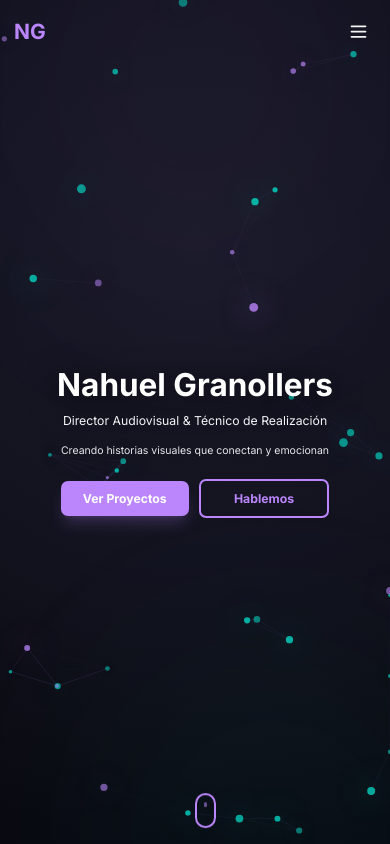
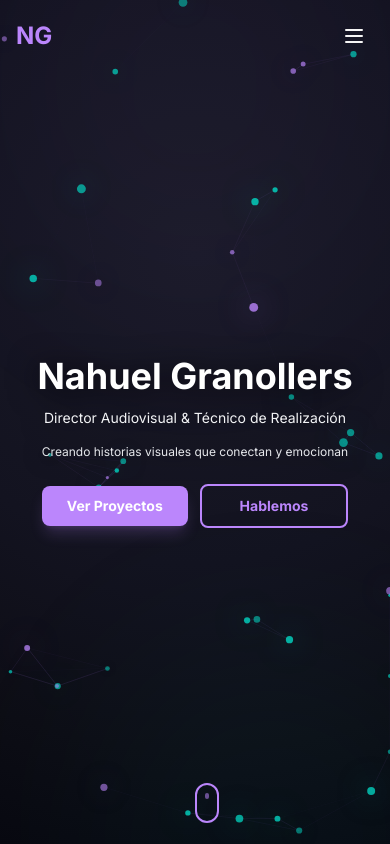
Before and after one commit to NahuelGranollers/Portfolio, a React (Vite) app: page / in a window 390 px wide. Shown: the top 844 px of the page. Built offline with nearby package versions, Linux system fonts and the light colour scheme; no server answers.

Commit message:
fix: Update styles for improved responsiveness and readability; modify cache settings for static resources

```diff
--- a/index.css
+++ b/index.css
@@ -1,24 +1,3 @@
-@media (max-width: 640px) {
-  .container, .main-content, .relative, .max-w-6xl, .max-w-3xl {
-    max-width: 100vw !important;
-    padding-left: 1rem !important;
-    padding-right: 1rem !important;
-  }
-  .hero-title {
-    font-size: 2rem !important;
-  }
-  .intro {
-    font-size: 1.1rem !important;
-  }
-  .video-thumbnail-wrapper video,
-  .video-thumbnail-wrapper iframe {
-    position: static !important;
-    width: 100vw !important;
-    height: auto !important;
-    min-width: 0 !important;
-    min-height: 0 !important;
-  }
-}
 @tailwind base;
 @tailwind components;
 @tailwind utilities;
@@ -30,30 +9,30 @@
   }
 
   body {
-    @apply min-h-screen bg-[#080810] text-white antialiased;
+    @apply min-h-screen bg-[#0a0a0f] text-gray-200 antialiased;
     font-family: 'Inter', 'system-ui', 'sans-serif';
   }
 
-  /* Base font sizes responsive */
-  html {
-    font-size: 16px;
+  body::before {
+    content: '';
+    position: fixed;
+    inset: 0;
+    background: radial-gradient(circle at 50% 20%, rgba(187,134,252,0.08), transparent 70%);
+    mix-blend-mode: overlay;
+    pointer-events: none;
+    z-index: -4;
+    animation: shimmer-bg 16s ease-in-out infinite alternate;
   }
 
-  @media (max-width: 640px) {
-    html {
-      font-size: 14px;
-    }
+  @keyframes shimmer-bg {
+    0% {opacity: 0.3; transform: scale(1);}
+    50% {opacity: 0.6; transform: scale(1.02);}
+    100% {opacity: 0.3; transform: scale(1);}
   }
 
-  /* Optimizado: animation will-change solo cuando es necesario */
-  * {
-    -webkit-font-smoothing: antialiased;
-    -moz-osx-font-smoothing: grayscale;
-  }
-
-  /* Optimización de transforms */
-  button, a {
-    will-change: transform;
+  @keyframes scan {
+    0% {background-position: 0 0;}
+    100% {background-position: 0 100%;}
   }
 }
 
@@ -83,20 +62,17 @@
 /* Loading spinner */
 .loading-spinner {
   @apply w-10 h-10 rounded-full border-4 border-violet-500/30 border-t-violet-400 animate-spin;
-  transition: opacity 0.4s cubic-bezier(.4,0,.2,1);
 }
 
 /* Video thumbnail and video wrapper: Fullscreen & no black margins */
 .video-thumbnail-wrapper {
   @apply w-full h-screen min-h-screen relative overflow-hidden rounded-lg shadow-xl transition-transform duration-300;
   box-shadow: 0 0 20px rgba(187,134,252,0.25);
-  transition: transform 0.5s cubic-bezier(.4,0,.2,1), box-shadow 0.5s cubic-bezier(.4,0,.2,1);
 }
 
 .video-thumbnail-wrapper:hover {
   transform: scale(1.03);
   box-shadow: 0 0 30px rgba(187,134,252,0.45);
-  transition: transform 0.5s cubic-bezier(.4,0,.2,1), box-shadow 0.5s cubic-bezier(.4,0,.2,1);
 }
 
 .video-thumbnail-wrapper::after {
@@ -105,7 +81,7 @@
   inset: 0;
   background: linear-gradient(to top, rgba(18, 18, 18, 0.85) 0%, transparent 70%);
   opacity: 0;
-  transition: opacity 0.5s cubic-bezier(.4,0,.2,1);
+  transition: opacity 0.4s ease;
 }
 
 .video-thumbnail-wrapper:hover::after {
@@ -137,13 +113,11 @@
 .btn-neon {
   @apply px-5 py-2 rounded-md text-sm font-medium bg-violet-600/20 border border-violet-400/50 text-violet-300 transition-all duration-300;
   box-shadow: 0 0 15px rgba(187,134,252,0.3);
-  transition: background 0.4s cubic-bezier(.4,0,.2,1), color 0.4s cubic-bezier(.4,0,.2,1), box-shadow 0.4s cubic-bezier(.4,0,.2,1), transform 0.3s cubic-bezier(.4,0,.2,1);
 }
 
 .btn-neon:hover {
   @apply bg-violet-600/40 text-violet-100 scale-105;
   box-shadow: 0 0 25px rgba(187,134,252,0.5), 0 0 10px rgba(3,218,198,0.3);
-  transition: background 0.4s cubic-bezier(.4,0,.2,1), color 0.4s cubic-bezier(.4,0,.2,1), box-shadow 0.4s cubic-bezier(.4,0,.2,1), transform 0.3s cubic-bezier(.4,0,.2,1);
 }
 
 .liquid-glass-cursor {
@@ -162,7 +136,7 @@
   backdrop-filter: blur(22px) saturate(175%);
   filter: blur(0.4px);
   opacity: 0.16;
-  transition: opacity .22s cubic-bezier(.4,0,.2,1), border-radius .22s cubic-bezier(.93,.31,.61,1.23), transform .22s cubic-bezier(.4,0,.2,1);
+  transition: opacity .22s, border-radius .12s cubic-bezier(.93,.31,.61,1.23), transform .16s cubic-bezier(.90,.05,.97,1.04);
   mix-blend-mode: lighten;
   overflow: hidden;
 }
--- a/index.html
+++ b/index.html
@@ -24,8 +24,8 @@
 
   <meta charset="UTF-8" />
   <meta name="viewport" content="width=device-width, initial-scale=1.0" />
-  <title>Nahuel Granollers - Dirección Audiovisual, Videoclips, Fashion Films, Proyectos para Marcas</title>
-  <meta name="description" content="Dirección audiovisual profesional, videoclips, fashion films, proyectos creativos para marcas, empresas y artistas. Servicios de realización, producción y creatividad visual en Argentina, Barcelona y el mundo. Edición, motion graphics y dirección técnica para proyectos audiovisuales." />
+  <title>Nahuel Granollers | Técnico de Realización & Director Audiovisual Barcelona</title>
+  <meta name="description" content="Técnico de realización freelance especializado en televisión en directo, estudios de grabación y post-producción broadcast. Experiencia en betevé y Amazon Studios. Edición multicam, operador de cámara y DIT workflows en Barcelona." />
   <meta name="author" content="Nahuel Granollers" />
   <meta name="keywords" content="técnico realización barcelona, realizador tv directo, operador cámara profesional, edición multicam, DIT workflows, digitech barcelona, broadcast technician, vmix obs, beteve, amazon studios, realización televisiva, post-producción broadcast" />
   <meta name="robots" content="index, follow, max-image-preview:large, max-snippet:-1, max-video-preview:-1" />
@@ -68,7 +68,7 @@
       "url": "https://nahuelgranollers.com/",
       "name": "Portfolio de Nahuel Granollers – Técnico de realización y director audiovisual",
       "headline": "Portfolio profesional de Nahuel Granollers",
-      "description": "Dirección audiovisual profesional, videoclips, fashion films, proyectos creativos para marcas, empresas y artistas. Servicios de realización, producción y creatividad visual en Argentina, Barcelona y el mundo. Edición, motion graphics y dirección técnica para proyectos audiovisuales.",
+      "description": "Portfolio profesional de Nahuel Granollers, director audiovisual y técnico de realización. Videoclips, fashion films, proyectos para marcas, edición y motion graphics en Barcelona.",
       "inLanguage": "es",
       "mainEntityOfPage": {
         "@type": "WebPage",
--- a/vite.config.ts
+++ b/vite.config.ts
@@ -78,7 +78,7 @@ export default defineConfig({
           },
           {
             urlPattern: /\.(?:webm|mp4)$/i,
-            handler: 'StaleWhileRevalidate',
+            handler: 'CacheFirst',
             options: {
               cacheName: 'videos-cache',
               expiration: {
```
Also changed, not shown: 1 other file (tests, documents, lock files or other folders).
